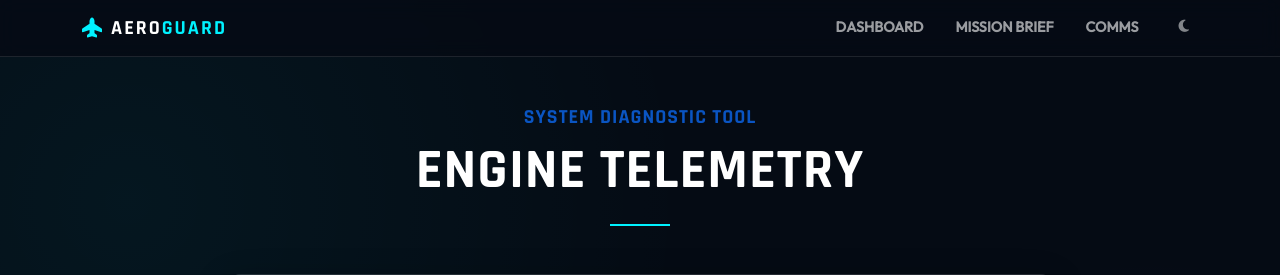
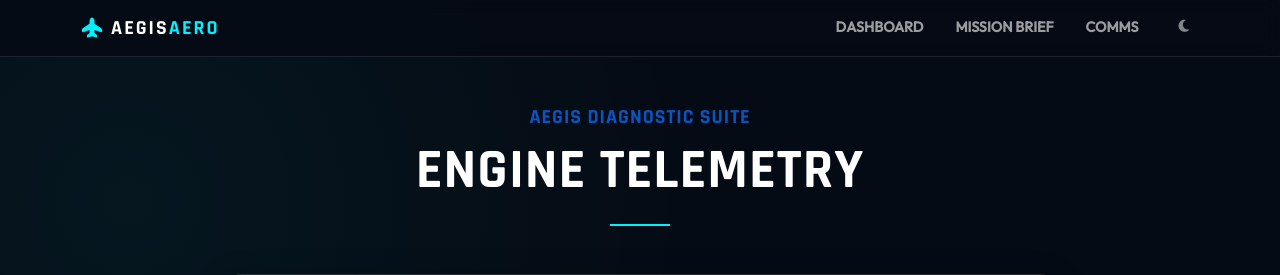
Before and after one commit to debarnabdas007/Engine-Health-ML, a Flask app: page / in a window 1280 px wide. Shown: the top 275 px of the page. Run offline with Flask 3, Linux system fonts and the light colour scheme.

```diff
--- a/templates/base.html
+++ b/templates/base.html
@@ -3,7 +3,7 @@
 <head>
     <meta charset="UTF-8">
     <meta name="viewport" content="width=device-width, initial-scale=1.0">
-    <title>AeroGuard AI | Flight Systems</title>
+    <title>AEGIS AERO | Defense Systems</title>
 
     <link href="https://cdn.jsdelivr.net/npm/bootstrap@5.3.0/dist/css/bootstrap.min.css" rel="stylesheet">
 
@@ -137,7 +137,7 @@
         <div class="container">
             <a class="navbar-brand d-flex align-items-center" href="/">
                 <i class="fa-solid fa-plane-up me-2" style="color: var(--primary-glow);"></i>
-                <span style="font-weight: 700; letter-spacing: 2px;">AERO<span style="color: var(--primary-glow)">GUARD</span></span>
+                <span style="font-weight: 700; letter-spacing: 2px;">AEGIS<span style="color: var(--primary-glow)">AERO</span></span>
             </a>
 
             <button class="navbar-toggler border-0" type="button" data-bs-toggle="collapse" data-bs-target="#navContent">
--- a/templates/home.html
+++ b/templates/home.html
@@ -5,7 +5,7 @@
     <div class="col-lg-9 fade-in-up">
 
         <div class="text-center mb-5">
-            <h5 class="text-primary opacity-75 fw-bold">SYSTEM DIAGNOSTIC TOOL</h5>
+            <h5 class="text-primary opacity-75 fw-bold">AEGIS DIAGNOSTIC SUITE</h5>
             <h1 class="display-4 fw-bold">ENGINE TELEMETRY</h1>
             <div style="height: 2px; width: 60px; background: var(--primary-glow); margin: 20px auto;"></div>
         </div>
```
